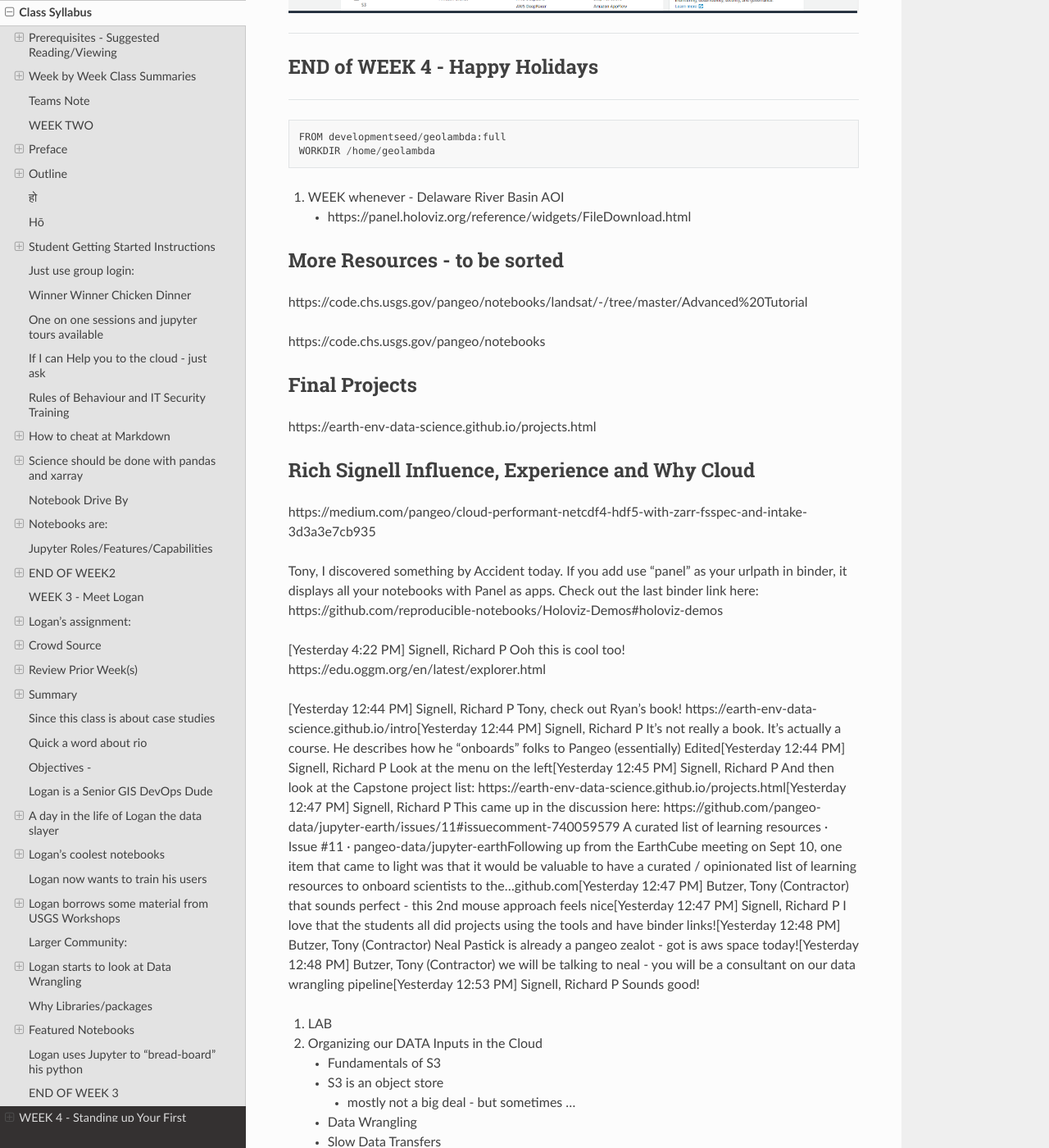
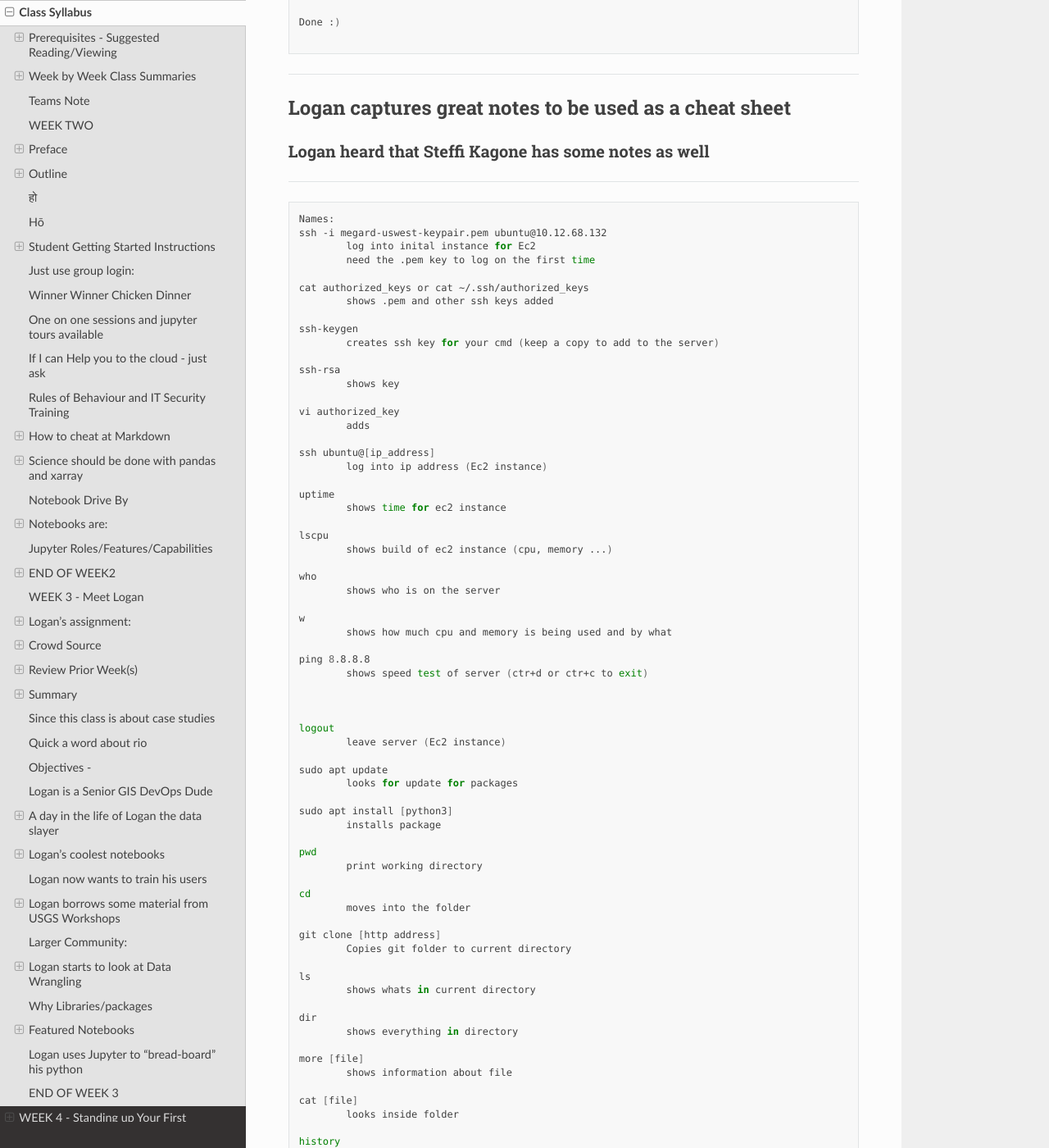
Before and after one commit to tonybutzer/harmony, a Sphinx documentation site: the page built from documentation/source/00weekbyweek.md, in a window 1280 px wide and 1400 px high, scrolled down 22366 px. Shown: the whole window at 82% size. Built offline with Sphinx 7.4.7 and the Read the Docs theme 2.0.0, drawn with Linux system fonts in a browser that asks for light colours; pages that are not in the unit, such as notebooks, are missing from menus; some of the changed text lies outside the part shown.

Commit message:
automatic git update from Makefile

````diff
--- a/documentation/source/00weekbyweek.md
+++ b/documentation/source/00weekbyweek.md
@@ -739,6 +739,10 @@ https://marine.usgs.gov/coastalchangehazardsportal/
 - GIS Expert
 - Emerging DevOps Cloud Engineer
 
+### Picture of the AWS Console
+![aws](Assets/aws_console.PNG)
+
+
 ```bash
 1. Create ssh-keygen to make an ssh key for your command prompt
 	Save the ssh key so the key can be added to your instance
@@ -787,7 +791,94 @@ Done :)
 
 ```
 
-![aws](Assets/aws_console.PNG)
+---
+
+## Logan captures great notes to be used as a cheat sheet
+### Logan heard that Steffi Kagone has some notes as well
+
+---
+```bash
+Names:
+ssh -i megard-uswest-keypair.pem ubuntu@10.12.68.132
+	log into inital instance for Ec2
+	need the .pem key to log on the first time
+
+cat authorized_keys or cat ~/.ssh/authorized_keys
+	shows .pem and other ssh keys added
+
+ssh-keygen
+	creates ssh key for your cmd (keep a copy to add to the server)
+
+ssh-rsa
+	shows key
+
+vi authorized_key
+	adds
+
+ssh ubuntu@[ip_address]
+	log into ip address (Ec2 instance)
+
+uptime
+	shows time for ec2 instance
+
+lscpu
+	shows build of ec2 instance (cpu, memory ...)
+
+who
+	shows who is on the server
+
+w
+	shows how much cpu and memory is being used and by what
+
+ping 8.8.8.8
+	shows speed test of server (ctr+d or ctr+c to exit)
+
+
+
+logout
+	leave server (Ec2 instance)
+
+sudo apt update
+	looks for update for packages
+
+sudo apt install [python3]
+	installs package
+
+pwd
+	print working directory
+
+cd
+	moves into the folder
+
+git clone [http address]
+	Copies git folder to current directory
+
+ls
+	shows whats in current directory
+
+dir
+	shows everything in directory
+
+more [file]
+	shows information about file
+
+cat [file]
+	looks inside folder
+
+history
+	prints out full history of commands in session
+
+
+
+Custom:
+
+pinstance
+	- status - shows all ec2 instances in the VPC #eco in this case.
+	- start - starts an instance - spins it up
+	- stop - stops an instance - spins it down - #AWS does not charge money for spun down instances
+
+pin - bash alias for pinstance status | grep -A1 megard
+```
 
 ---
 ## END of WEEK 4 - Happy Holidays
````
